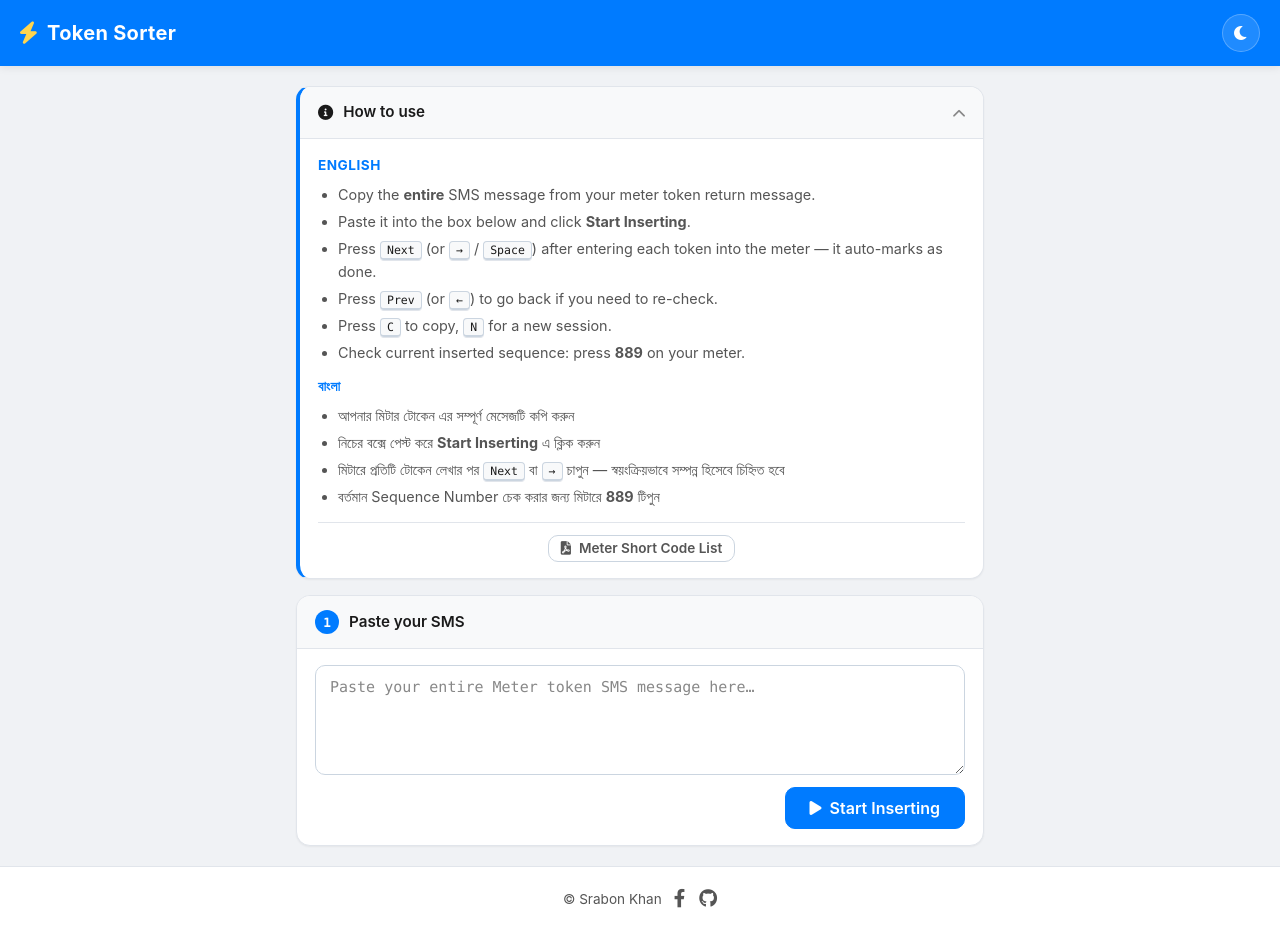
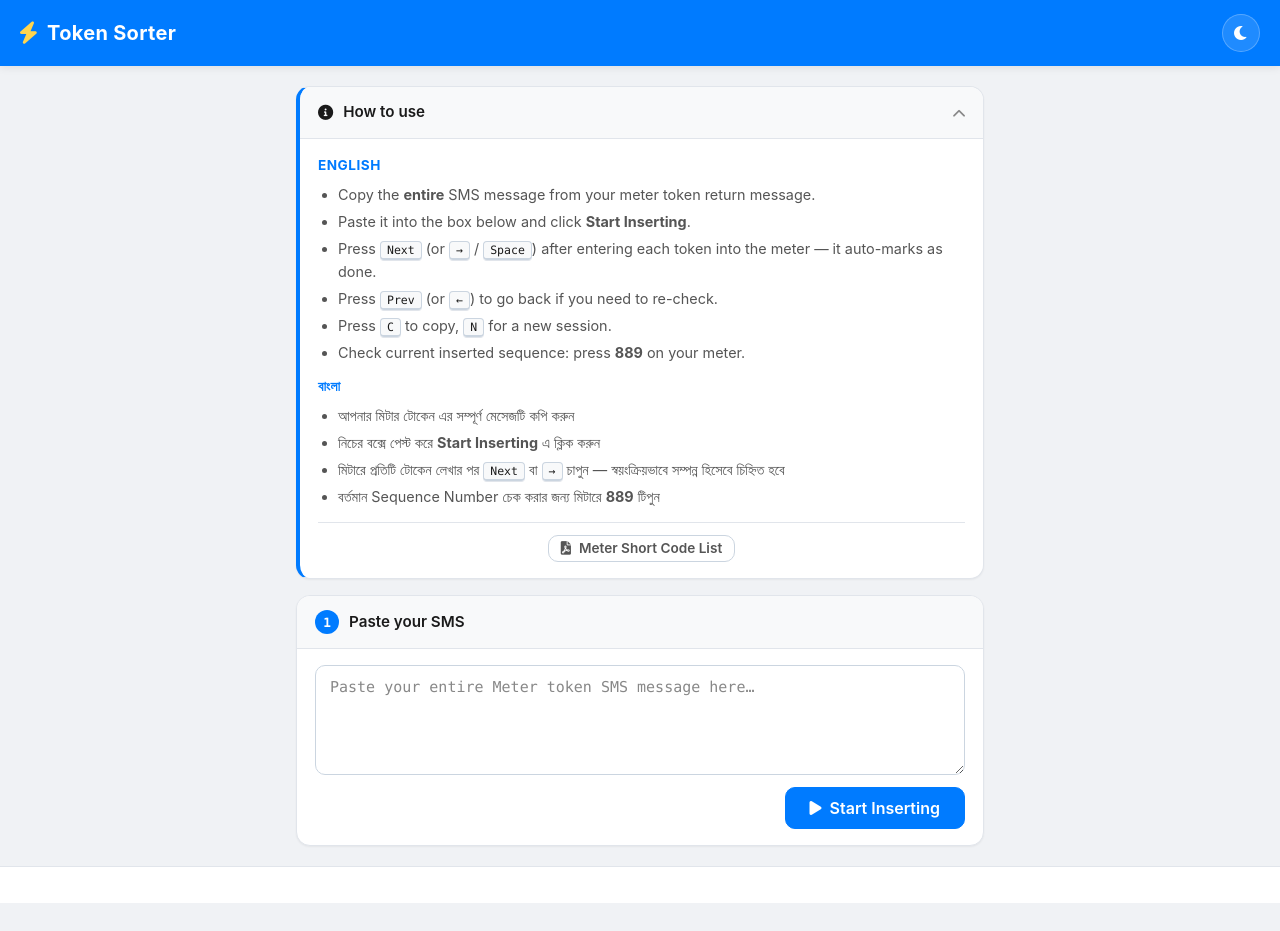
Before and after one commit to Bappi2799/BPDB, a website: page index.html in a window 1280 px wide. After the commit the page ends 903 px from the top, so only its background shows below. Drawn offline with Linux system fonts and the light colour scheme.

Commit message:
Remove footer content from index.html
Removed footer content including copyright and social media links.

```diff
--- a/index.html
+++ b/index.html
@@ -171,15 +171,7 @@
     </main>
 
     <footer>
-        <div class="footer-content">
-            <span>&copy; Srabon Khan</span>
-            <span class="footer-icons">
-                <a href="https://www.facebook.com/me.srabon" target="_blank" rel="noopener" title="Facebook"
-                    aria-label="Facebook"><i class="fab fa-facebook-f"></i></a>
-                <a href="https://github.com/MeSrabon" target="_blank" rel="noopener" title="GitHub"
-                    aria-label="GitHub"><i class="fab fa-github"></i></a>
-            </span>
-        </div>
+
 
     </footer>
 
```
